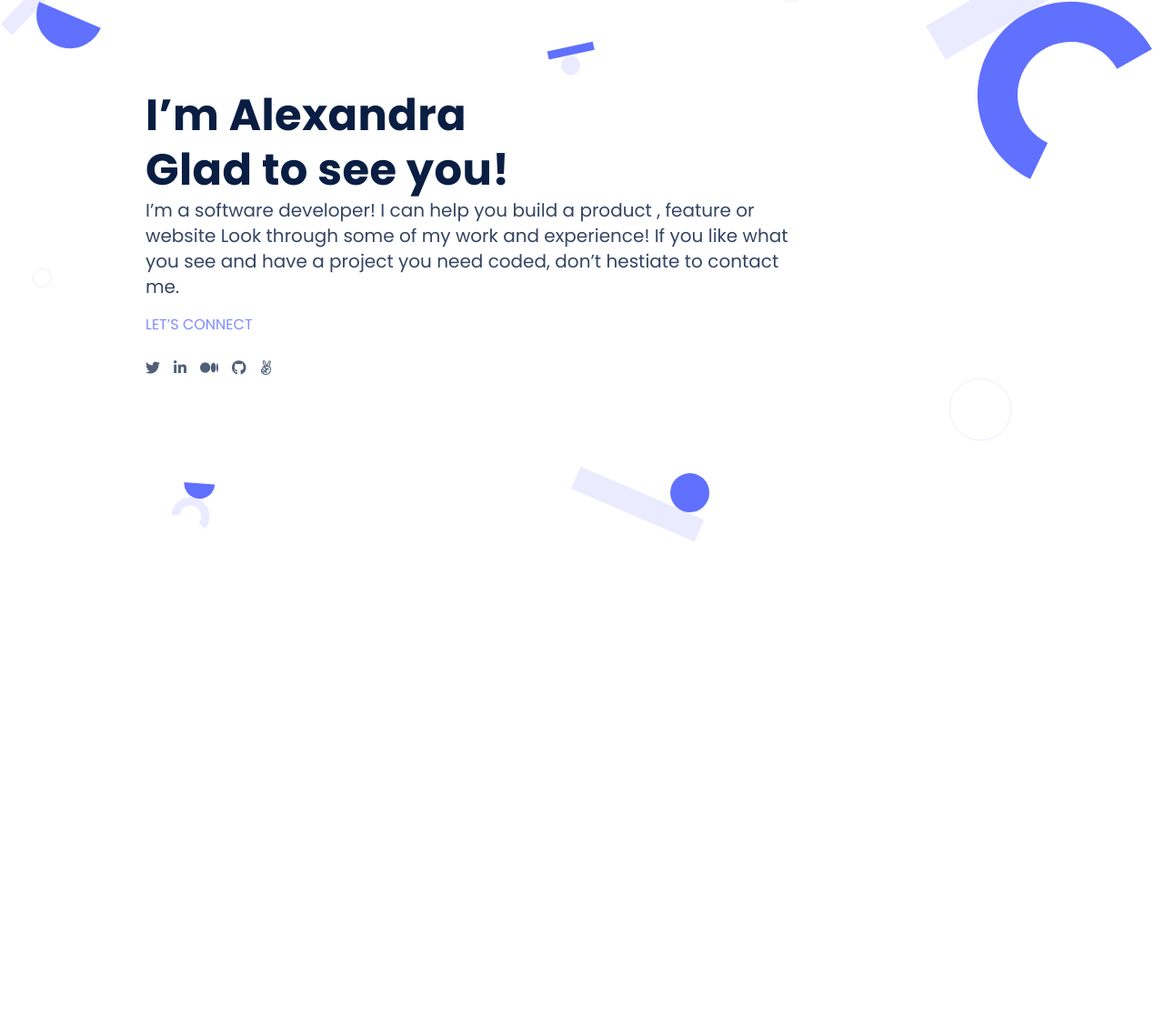
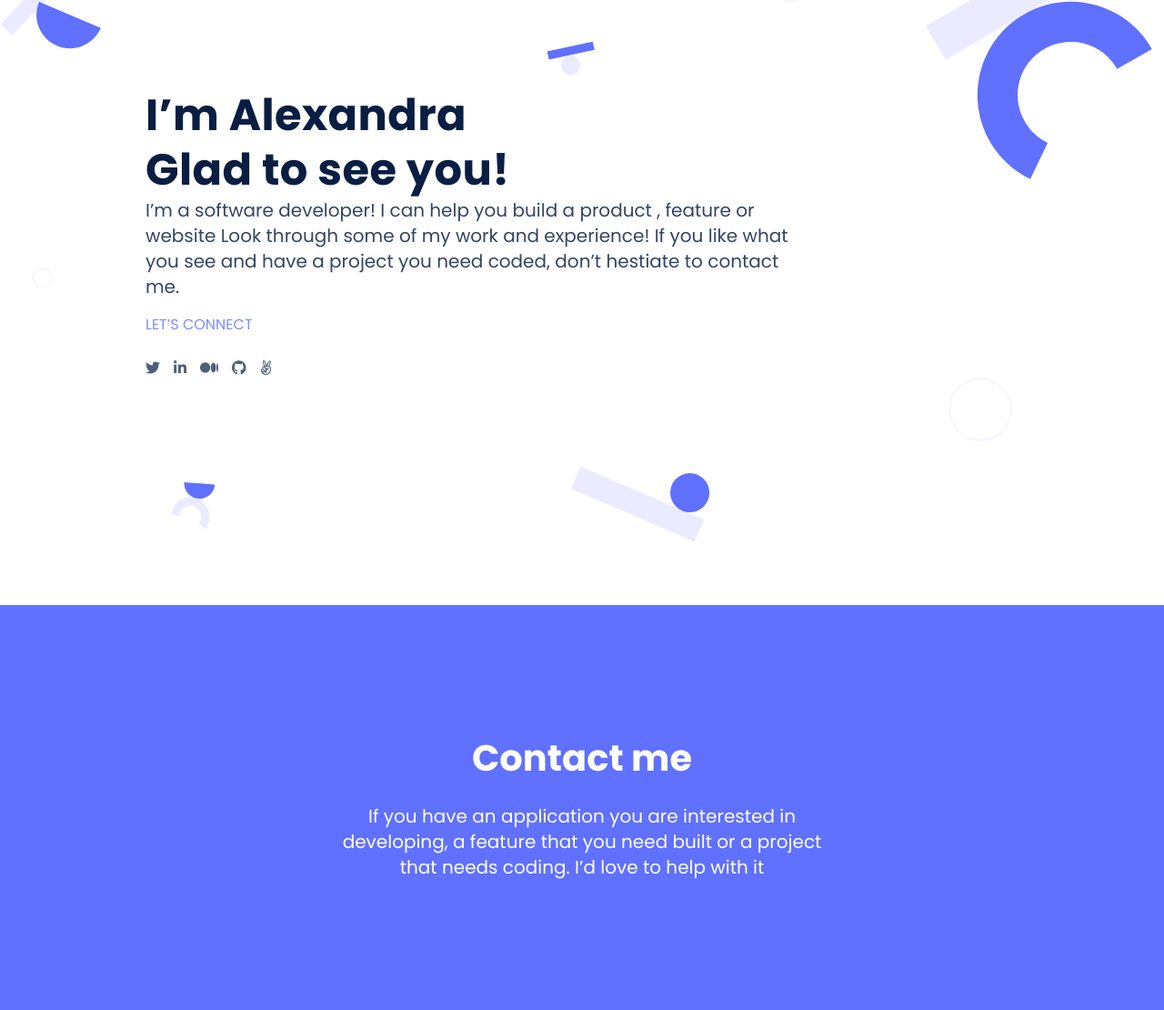
Before and after one commit to boniface193/try-bootstrap, a website: page index.html in a window 1280 px wide. Shown: the part 191-1301 px from the top of the page at 91% size. Before the commit the page ends 856 px from the top, so only its background shows below. Drawn offline with nearby package versions, Linux system fonts and the light colour scheme.

Commit message:
footer background color added

```diff
--- a/index.html
+++ b/index.html
@@ -13,8 +13,9 @@
 </head>
 
 <body>
+  <section class="backround-color">
     <header>
-    <nav class="navbar navbar-expand-lg">
+      <nav class="navbar navbar-expand-lg bg-white">
         <div class="container">
           <div>
             <a href="#" class="navbar-brand fw-bold">My Logo</a>
@@ -58,7 +59,20 @@
         </div>
       </article>
     </header>
+  </section>
 
+  <footer>
+    <section>
+
+    </section>
+    <section class="contact d-flex flex-column flex-wrap align-items-center">
+      <article class="text-white text-center">
+        <div class="ws--700 contact-title mb-4">Contact me</div>
+        <p class="contact-subtitle ws--400">If you have an application you are interested in developing, a feature that you need built or a project that needs
+        coding. I’d love to help with it</p>
+      </article>
+    </section>
+  </footer>
 
   <script src="node_modules/bootstrap/dist/js/bootstrap.min.js"></script>
 </body>
--- a/style.css
+++ b/style.css
@@ -24,8 +24,13 @@
   font-weight: 700;
 }
 
+.backround-color {
+  background-color: #e5e5e5;
+}
+
 .background-image {
   height: 100vh;
+  background-color: #fff;
   background-image: url('./assets/images/Header-bg.svg');
   background-repeat: no-repeat;
   background-position: center;
@@ -61,3 +66,24 @@ ul li {
 .fa-brands {
   color: #505F79;
 }
+
+
+footer {
+  background-color: #fff;
+}
+
+.contact {
+  background-color: #6070ff;
+  padding: 142px 0 127px 0;
+}
+
+.contact-title {
+  font-size: 40px;
+  line-height: 52px;
+}
+
+.contact-subtitle {
+  font-size: 20px;
+  line-height: 28px;
+  width: 569px;
+}
```
Lines whose indentation alone changed are shown as unchanged.
